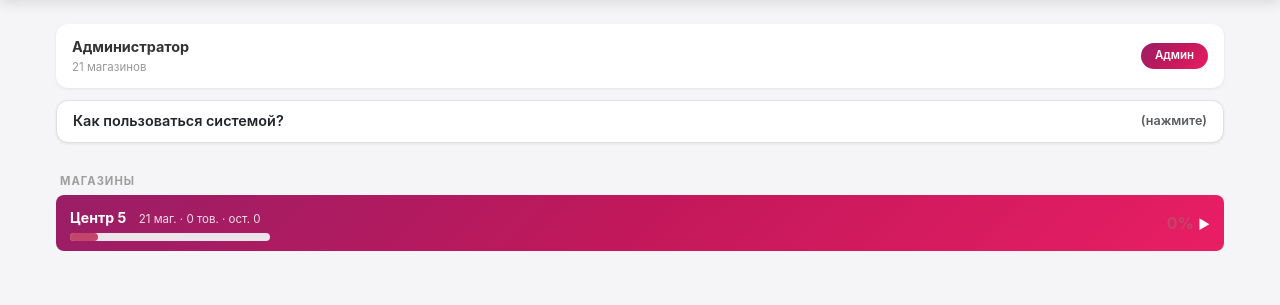
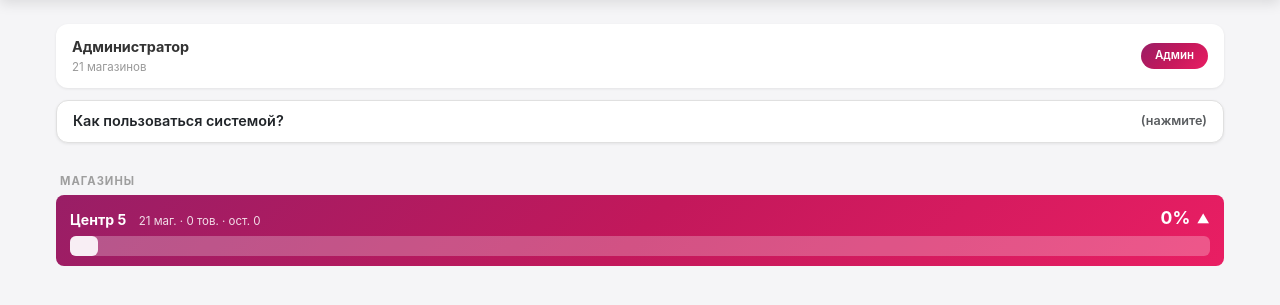
Before and after one commit to kcernaeva471-ux/kari-expiry, a Flask app: page / in a window 1280 px wide. Shown: the part 46-351 px from the top of the page. Run offline with Flask 3, Linux system fonts and the light colour scheme; the visitor is signed in with stand-in values (Sample User, id 1); data comes from the database, SQL or seed files in the repository; data that the repository does not hold is empty.

Commit message:
Prominent completion progress bar on center headers in dashboard
Full-width 20px bar with white fill showing "X из Y" count inside,
percentage displayed large next to center name. Clearly shows
completion dynamics at a glance.

Co-Authored-By: Claude Opus 4.6 <noreply@anthropic.com>

```diff
--- a/templates/dashboard.html
+++ b/templates/dashboard.html
@@ -89,18 +89,23 @@
 
         <!-- Заголовок центра (свёрнут) -->
         <div class="group-header collapsed" onclick="this.classList.toggle('collapsed'); var b=this.nextElementSibling; b.style.display=this.classList.contains('collapsed')?'none':'block';">
-            <div style="flex:1;">
-                <span class="group-name">{{ cname }}</span>
-                <span class="group-meta">{{ ct.get('count',0) }} маг. · {{ ct.get('total',0) }} тов. · ост. {{ ct.get('not_filled',0) }}</span>
-                <div class="progress mt-1" style="height:8px; max-width:200px;">
-                    <div class="progress-bar {{ 'bg-success' if c_pct >= 80 else ('bg-warning' if c_pct >= 30 else 'bg-danger') }}"
-                         style="width:{{ c_pct }}%;">
+            <div style="flex:1; min-width:0;">
+                <div class="d-flex align-items-center justify-content-between">
+                    <div>
+                        <span class="group-name">{{ cname }}</span>
+                        <span class="group-meta">{{ ct.get('count',0) }} маг. · {{ ct.get('total',0) }} тов. · ост. {{ ct.get('not_filled',0) }}</span>
+                    </div>
+                    <div class="d-flex align-items-center gap-2">
+                        <span class="fw-bold" style="font-size: 1.1rem;">{{ c_pct }}%</span>
+                        <span class="chevron">▶</span>
                     </div>
                 </div>
-            </div>
-            <div class="text-end">
-                <span class="fw-bold" style="color: {{ 'var(--bar-good)' if c_pct >= 80 else ('var(--bar-mid)' if c_pct >= 30 else 'var(--bar-bad)') }};">{{ c_pct }}%</span>
-                <span class="chevron">▶</span>
+                <div class="progress mt-1" style="height:20px; border-radius:6px; background: rgba(255,255,255,0.25);">
+                    <div class="progress-bar" role="progressbar"
+                         style="width:{{ c_pct }}%; background: rgba(255,255,255,0.9); color: var(--kari-purple); font-weight:700; font-size:0.75rem; border-radius:6px;">
+                        {% if c_pct >= 10 %}{{ ct.get('done',0) }} из {{ ct.get('total',0) }}{% endif %}
+                    </div>
+                </div>
             </div>
         </div>
         <div class="group-body" style="display:none;">
```
